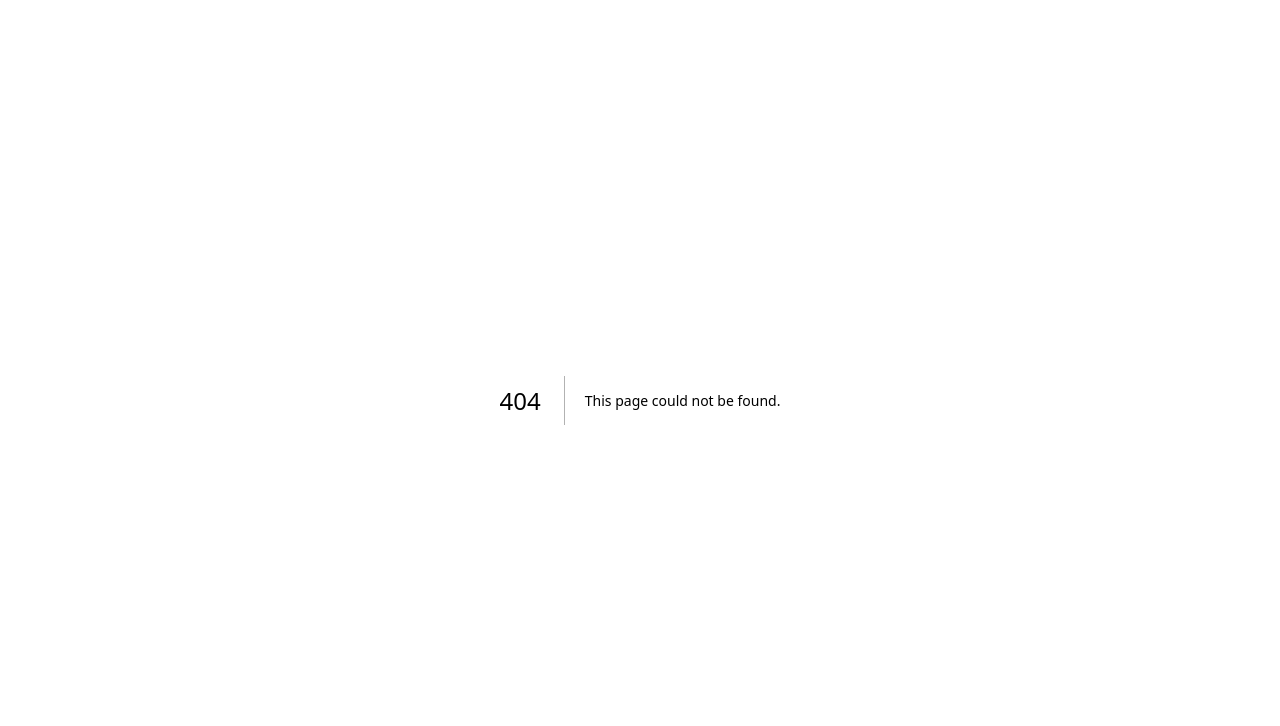
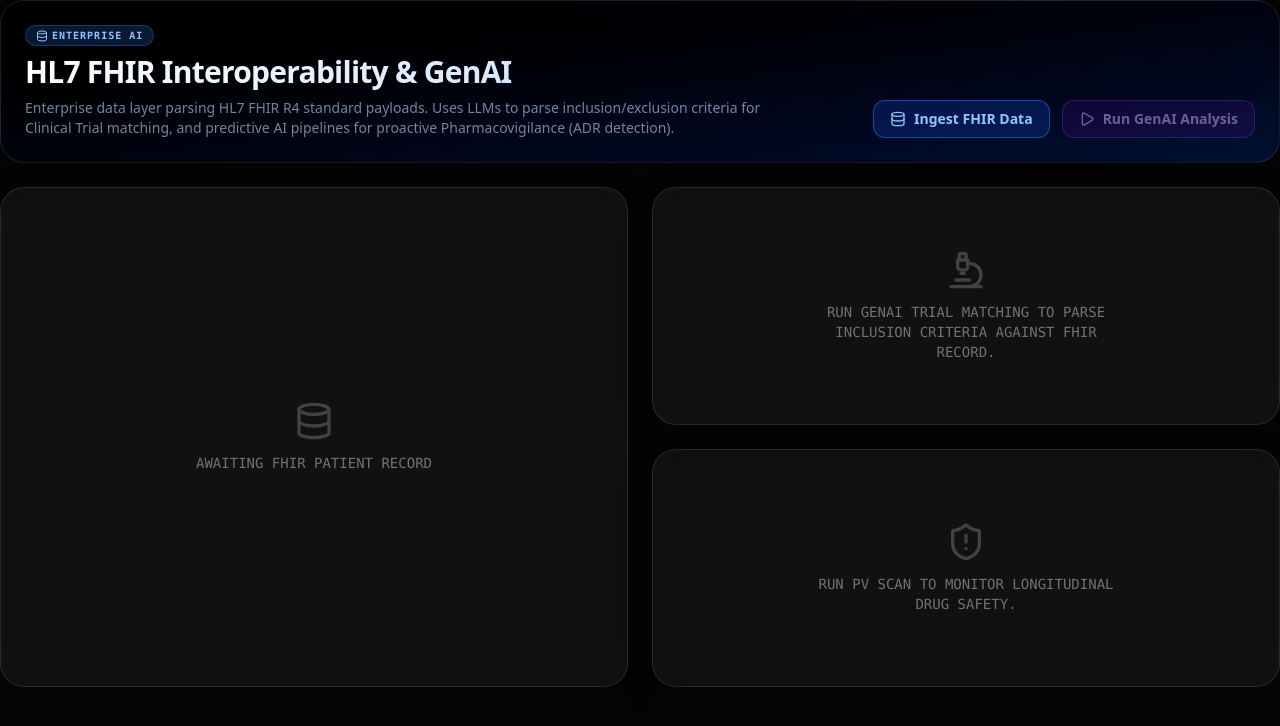
Before and after one commit to Aschio12/medi-assist-ai, a Next.js app in the folder apps/web/: page /enterprise-fhir in a window 1280 px wide. Before the commit this address had no page. Shown: the top 726 px of the page. Built offline with nearby package versions, Linux system fonts and the light colour scheme.

Commit message:
Phase 31 (12/15): Assemble Enterprise FHIR Dashboard integrating trial matching and PV monitoring

```diff
--- /dev/null
+++ b/apps/web/src/app/(dashboard)/enterprise-fhir/page.tsx
@@ -0,0 +1,94 @@
+'use client';
+
+import React, { useState } from 'react';
+import { createFhirPatient, getFhirEverything, matchClinicalTrials, scanPharmacovigilance } from '@/app/actions/fhir';
+import { FhirPatientViewer } from '@/components/fhir/FhirPatientViewer';
+import { ClinicalTrialMatcher } from '@/components/fhir/ClinicalTrialMatcher';
+import { AdverseEventMonitor } from '@/components/fhir/AdverseEventMonitor';
+import { Database, Play, Stethoscope } from 'lucide-react';
+
+export default function EnterpriseFhirDashboard() {
+  const [patientId, setPatientId] = useState<string | null>(null);
+  const [bundle, setBundle] = useState<any>(null);
+  const [trialMatches, setTrialMatches] = useState<any[] | null>(null);
+  const [pvSignals, setPvSignals] = useState<any[] | null>(null);
+  const [isLoading, setIsLoading] = useState(false);
+
+  const simulateIngestion = async () => {
+    setIsLoading(true);
+    // 1. Create a mock patient
+    const mockPayload = {
+      resourceType: "Patient",
+      name: [{ family: "Reynolds", given: ["Malcolm"] }],
+      gender: "male",
+      birthDate: "1975-09-20"
+    };
+
+    const pRes = await createFhirPatient(mockPayload);
+    if (pRes?.id) {
+      setPatientId(pRes.id);
+      // 2. Fetch full bundle
+      const bRes = await getFhirEverything(pRes.id);
+      setBundle(bRes);
+    }
+    setIsLoading(false);
+  };
+
+  const runAnalysis = async () => {
+    if (!patientId) return;
+    setIsLoading(true);
+    const mRes = await matchClinicalTrials(patientId);
+    if (mRes?.matches) setTrialMatches(mRes.matches);
+
+    const pvRes = await scanPharmacovigilance(patientId);
+    if (pvRes?.signals) setPvSignals(pvRes.signals);
+    setIsLoading(false);
+  };
+
+  return (
+    <div className="flex flex-col gap-6 max-w-7xl mx-auto w-full pb-10">
+
+      <div className="glass-panel p-6 rounded-3xl border border-blue-500/30 shadow-[0_0_30px_rgba(59,130,246,0.15)] relative overflow-hidden bg-gradient-to-br from-black to-[#001133]">
+        <div className="relative z-10 flex justify-between items-end">
+          <div>
+            <span className="text-[10px] font-mono font-bold uppercase tracking-widest px-2.5 py-0.5 rounded-full bg-blue-500/20 text-blue-300 border border-blue-500/30 flex items-center w-max gap-1">
+              <Database className="h-3 w-3" /> Enterprise AI
+            </span>
+            <h1 className="text-2xl lg:text-3xl font-bold tracking-tight bg-gradient-to-r from-white to-blue-200 bg-clip-text text-transparent mt-2">
+              HL7 FHIR Interoperability & GenAI
+            </h1>
+            <p className="text-xs lg:text-sm text-blue-200/60 mt-2 max-w-3xl">
+              Enterprise data layer parsing HL7 FHIR R4 standard payloads. Uses LLMs to parse inclusion/exclusion criteria for Clinical Trial matching, and predictive AI pipelines for proactive Pharmacovigilance (ADR detection).
+            </p>
+          </div>
+          <div className="flex gap-3">
+             <button onClick={simulateIngestion} disabled={isLoading} className="flex items-center gap-2 bg-blue-600/20 hover:bg-blue-600/40 text-blue-300 border border-blue-500/50 text-sm font-bold px-4 py-2 rounded-xl transition-all">
+                <Database className="h-4 w-4" /> Ingest FHIR Data
+             </button>
+             <button onClick={runAnalysis} disabled={isLoading || !patientId} className="flex items-center gap-2 bg-purple-600/20 hover:bg-purple-600/40 text-purple-300 border border-purple-500/50 text-sm font-bold px-4 py-2 rounded-xl transition-all disabled:opacity-50">
+                <Play className="h-4 w-4" /> Run GenAI Analysis
+             </button>
+          </div>
+        </div>
+      </div>
+
+      <div className="grid grid-cols-1 lg:grid-cols-2 gap-6 h-[500px]">
+        {/* Left Column - FHIR Bundle */}
+        <div className="h-full">
+           <FhirPatientViewer bundle={bundle} />
+        </div>
+
+        {/* Right Column - AI Workloads */}
+        <div className="flex flex-col gap-6 h-full">
+           <div className="flex-1">
+             <ClinicalTrialMatcher matches={trialMatches} />
+           </div>
+           <div className="flex-1">
+             <AdverseEventMonitor signals={pvSignals} />
+           </div>
+        </div>
+      </div>
+
+    </div>
+  );
+}
```
